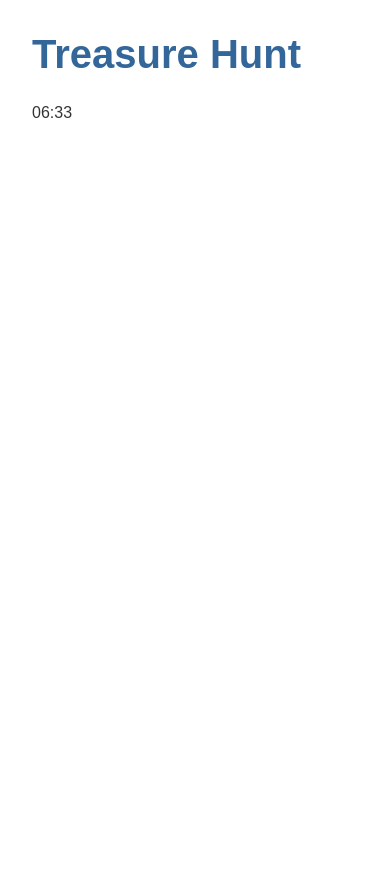
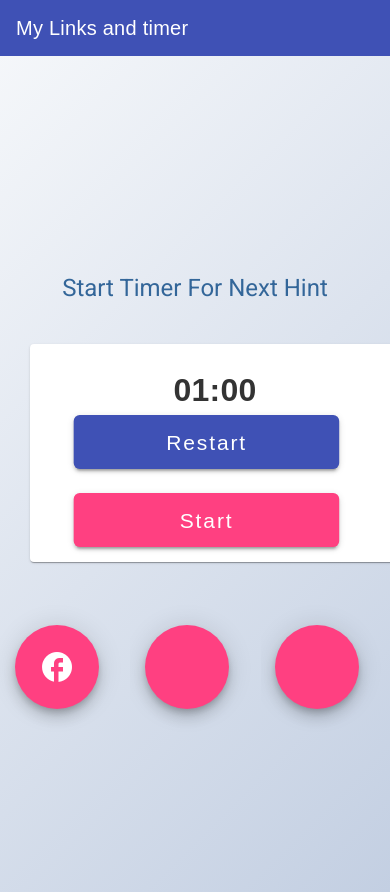
Before and after one commit to A4nold/TresureHunt, an Angular app: page / in a window 390 px wide. Before the commit the page ends 844 px from the top, so only its background shows below. Built offline with nearby package versions, Linux system fonts and the light colour scheme.

Commit message:
final draft maybe

```diff
--- a/angular.json
+++ b/angular.json
@@ -32,6 +32,7 @@
               }
             ],
             "styles": [
+              "@angular/material/prebuilt-themes/rose-red.css",
               "src/styles.scss"
             ],
             "scripts": [],
@@ -96,6 +97,7 @@
               }
             ],
             "styles": [
+              "@angular/material/prebuilt-themes/rose-red.css",
               "src/styles.scss"
             ],
             "scripts": []
--- a/package.json
+++ b/package.json
@@ -12,15 +12,18 @@
   "private": true,
   "dependencies": {
     "@angular/animations": "^19.0.0",
+    "@angular/cdk": "^19.0.1",
     "@angular/common": "^19.0.0",
     "@angular/compiler": "^19.0.0",
     "@angular/core": "^19.0.0",
     "@angular/forms": "^19.0.0",
+    "@angular/material": "^19.0.1",
     "@angular/platform-browser": "^19.0.0",
     "@angular/platform-browser-dynamic": "^19.0.0",
     "@angular/platform-server": "^19.0.0",
     "@angular/router": "^19.0.0",
     "@angular/ssr": "^19.0.1",
+    "eventemitter3": "^2.0.3",
     "express": "^4.18.2",
     "rxjs": "~7.8.0",
     "tslib": "^2.3.0",
--- a/src/app/app.config.ts
+++ b/src/app/app.config.ts
@@ -3,7 +3,8 @@ import { provideRouter } from '@angular/router';
 
 import { routes } from './app.routes';
 import { provideClientHydration, withEventReplay } from '@angular/platform-browser';
+import { provideAnimationsAsync } from '@angular/platform-browser/animations/async';
 
 export const appConfig: ApplicationConfig = {
-  providers: [provideZoneChangeDetection({ eventCoalescing: true }), provideRouter(routes), provideClientHydration(withEventReplay())]
+  providers: [provideZoneChangeDetection({ eventCoalescing: true }), provideRouter(routes), provideClientHydration(withEventReplay()), provideAnimationsAsync()]
 };
--- a/src/app/count-down/count-down.component.html
+++ b/src/app/count-down/count-down.component.html
@@ -1,3 +1,55 @@
-<p>
-    {{ timeRemaining$ | async | date:'mm:ss' }}
-</p>
+<div class="container">
+    <mat-toolbar color="primary" class="header">
+        <span>My Links and timer</span>
+    </mat-toolbar>
+
+    <div class="content">
+        <h1>Start Timer For Next Hint</h1>
+        <div class="row timer-section">
+            <div class="col-md-12 mat-elevation-2">
+                <mat-card>
+                    <mat-card-content>
+                        <div class="digital-clock">
+                            <span>{{formatTime(seconds)}}</span>
+                        </div>
+                    </mat-card-content>
+                    <mat-card-actions class="timer-actions">
+                        <button mat-raised-button color="primary" (click)="toggleTimer()">
+                            {{timerRunning ? 'Pause':'Restart'}}
+                        </button>
+
+                        <button mat-raised-button color="accent" (click)="resetTimer()">Start</button>
+                    </mat-card-actions>
+                </mat-card>
+            </div>
+
+            <div class="col-md-12 mat-elevation-2 hint-section" *ngIf="showHint">
+                <mat-card>
+                    <mat-card-content>
+                        <p>{{displayHints(this.counter)}}</p>
+                    </mat-card-content>
+                </mat-card>
+            </div>
+        </div>
+
+        <div class="link-grid">
+            <mat-grid-list cols="3" rowHeight="1:1">
+                <mat-grid-tile>
+                  <button mat-fab color="accent" (click)="openLink('github')">
+                    <mat-icon>facebook</mat-icon>
+                  </button>
+                </mat-grid-tile>
+                <mat-grid-tile>
+                  <button mat-fab color="accent" (click)="openLink('linkedin')">
+                    <mat-icon>twitter</mat-icon>
+                  </button>
+                </mat-grid-tile>
+                <mat-grid-tile>
+                  <button mat-fab color="accent" (click)="openLink('email')">
+                    <mat-icon>dexscreener</mat-icon>
+                  </button>
+                </mat-grid-tile>
+              </mat-grid-list>
+        </div>
+    </div>
+</div>
--- a/src/app/count-down/count-down.component.scss
+++ b/src/app/count-down/count-down.component.scss
@@ -0,0 +1,126 @@
+
+.digital-clock{
+    display: flex;
+      justify-content: center;
+      align-items: center;
+      font-size: 3rem;
+      font-weight: bold;
+      margin: 20px 0;
+      color: #333;
+      text-align: center;
+      width: 100%;
+}
+
+button{
+    transform: scale(1.5);
+    transition: transform 0.3s ease;
+}
+button:hover {
+    transform: scale(1.7);
+  }
+h1{
+    margin: 20px;
+}
+
+.container {
+    height: 100vh;
+    display: flex;
+    flex-direction: column;
+  }
+
+  .header {
+    position: fixed;
+    top: 0;
+    left: 0;
+    right: 0;
+    z-index: 1000;
+  }
+
+  .content {
+    display: flex;
+      flex-direction: column;
+      flex-grow: 1;
+      justify-content: center;
+      align-items: center;
+      background: linear-gradient(135deg, #f5f7fa 0%, #c3cfe2 100%);
+      padding-top: 64px;
+      overflow-y: auto;
+  }
+
+  .timer-section {
+    width: 100%;
+      max-width: 600px; /* Reduced width for better centering */
+      margin: 0 auto;
+      padding: 20px;
+      display: flex;
+      flex-direction: column;
+      align-items: center;
+  }
+
+  .timer-section > div {
+    width: 100%; /* Ensure full width of the column */
+    display: flex;
+    justify-content: center;
+  }
+
+  mat-card {
+    width: 100%;
+    max-width: 500px; /* Optional: limit card width */
+  }
+
+  .timer-actions {
+    display: flex;
+    justify-content: center;
+    gap: 15px;
+    width: 100%;
+  }
+
+  .hint-section {
+    margin-top: 20px;
+    display: flex;
+    justify-content: center;
+    align-items: center;
+    width: 100%;
+  }
+
+  .hint-section > mat-card {
+    width: 100%;
+    max-width: 500px; /* Optional: limit card width */
+    text-align: center;
+  }
+
+  .link-grid {
+    max-width: 800px;
+    width: 100%;
+    padding: 20px;
+  }
+
+  @media (max-width: 600px) {
+    .digital-clock {
+        font-size: 2rem;
+      }
+
+      .timer-actions {
+        flex-direction: column;
+        align-items: center;
+        gap: 10px;
+      }
+
+      .timer-actions button {
+        width: 50%;
+        max-width: 300px;
+      }
+      mat-card {
+        width: 95%; /* Ensure cards are responsive on small screens */
+        max-width: none;
+      }
+    // .link-grid {
+    //   max-width: 100%;
+    // }
+    // button {
+    //   transform: scale(1.2);
+    // }
+    // button:hover {
+    //   transform: scale(1.3);
+    // }
+  }
--- a/src/app/count-down/count-down.component.ts
+++ b/src/app/count-down/count-down.component.ts
@@ -1,22 +1,115 @@
-import { Component, Input } from '@angular/core';
-import { map, timer, takeWhile } from 'rxjs';
+import { Component, Input, OnInit, Output, EventEmitter, output, OnDestroy  } from '@angular/core';
+import { CommonModule } from '@angular/common';
+import { MatCardModule } from '@angular/material/card'
+import { MatButtonModule } from '@angular/material/button'
+import { MatToolbarModule } from '@angular/material/toolbar';
+import { MatGridListModule } from '@angular/material/grid-list';
+import { MatIconModule } from '@angular/material/icon';
+import { HINTS } from './mock-hints';
 
-import { AsyncPipe, DatePipe } from '@angular/common';
 
 @Component({
     selector: 'count-down',
     standalone: true,
-    imports: [AsyncPipe, DatePipe],
+    imports: [MatCardModule, MatButtonModule, CommonModule, MatToolbarModule, MatGridListModule,
+      MatIconModule,],
     templateUrl: './count-down.component.html',
     styleUrls: ['./count-down.component.scss']
 })
-  export class CountDownComponent {
+  export class CountDownComponent implements OnInit, OnDestroy {
 
-    @Input() seconds = 400;
+    @Output() countdownFinished: EventEmitter<any> = new EventEmitter();
+    showHint = false;
+    hints = HINTS;
 
-    timeRemaining$ = timer(0, 1000).pipe(
-      map(n => (this.seconds - n) * 1000),
-      takeWhile(n => n >= 0),
-    );
+    constructor() {}
+
+    ngOnInit(): void {
+      this.showHint = false;
+      // this.startTimer();
+    }
+
+    counter:number = 0;
+    seconds:number = 60;
+    timer:any;
+    timerRunning:boolean = false;
+
+    startTimer(){
+      this.timer = setInterval(()=>{
+        this.seconds--;
+
+        if(this.seconds===0){
+          clearInterval(this.timer);
+          this.countdownFinished.emit(true);
+
+          this.showHint = !this.showHint;
+        }
+      }, 1000)
+    }
+
+    toggleTimer(){
+      if(this.timerRunning){
+        clearInterval(this.timer);
+      }else{
+        this.startTimer();
+      }
+      this.timerRunning = !this.timerRunning;
+    }
+
+    resetTimer(){
+      clearInterval(this.timer);
+      this.seconds=60;
+      this.timerRunning=true;
+      this.showHint=false;
+      this.counter++;
+
+      if(this.counter > 9){
+        this.counter = 0;
+      }
+
+      this.displayHints(this.counter);
+
+      this.startTimer();
+    }
+
+    ngOnDestroy() {
+      // Clear interval to prevent memory leaks
+      if (this.timer) {
+        clearInterval(this.timer);
+      }
+    }
+
+
+    displayHints(index:number):string{
+      return this.hints[index - 1].hint || 'No more hints available';
+    }
+
+    formatTime(seconds:number):string{
+      const minutes:number = Math.floor(seconds/60);
+      const remainingSeconds:number = seconds%60;
+
+      const formattedMinutes:string = this.padNumber(minutes);
+      const formattedSeconds:string = this.padNumber(remainingSeconds);
+
+      return `${formattedMinutes}:${formattedSeconds}`;
+    }
+
+    private padNumber(number:number):string{
+      return number < 10 ? `0${number}`:`${number}`
+    }
+
+    openLink(type: string) {
+      switch(type) {
+        case 'github':
+          window.open('https://github.com', '_blank');
+          break;
+        case 'linkedin':
+          window.open('https://linkedin.com', '_blank');
+          break;
+        case 'email':
+          window.location.href = 'mailto:your-email@example.com';
+          break;
+      }
+    }
 
   }
--- /dev/null
+++ b/src/app/count-down/hints-interface.ts
@@ -0,0 +1,4 @@
+export interface Hints{
+    id: number;
+    hint: string;
+}
--- /dev/null
+++ b/src/app/count-down/mock-hints.ts
@@ -0,0 +1,14 @@
+import { Hints } from "./hints-interface"
+
+export const HINTS: Hints[] = [
+    {id: 1, hint:'your first hint would be displayed here, hit start for next hint'},
+    {id: 2, hint:'Hints 2'},
+    {id: 3, hint:'Hints 3'},
+    {id: 4, hint:'Hints 4'},
+    {id: 5, hint:'Hints 5'},
+    {id: 6, hint:'Hints 6'},
+    {id: 7, hint:'Hints 7'},
+    {id: 8, hint:'Hints 8'},
+    {id: 9, hint:'Hints 9'},
+    {id: 10, hint:'Hints 10'},
+]
--- a/src/index.html
+++ b/src/index.html
@@ -6,8 +6,10 @@
   <base href="/">
   <meta name="viewport" content="width=device-width, initial-scale=1">
   <link rel="icon" type="image/x-icon" href="favicon.ico">
+  <link href="https://fonts.googleapis.com/css2?family=Roboto:wght@300;400;500&display=swap" rel="stylesheet">
+  <link href="https://fonts.googleapis.com/icon?family=Material+Icons" rel="stylesheet">
 </head>
-<body>
+<body class="mat-typography">
   <app-root></app-root>
 </body>
 </html>
--- a/src/styles.scss
+++ b/src/styles.scss
@@ -1,4 +1,6 @@
 /* Application-wide Styles */
+@import '@angular/material/prebuilt-themes/indigo-pink.css';
+
 h1 {
     color: #369;
     font-family: Arial, Helvetica, sans-serif;
@@ -19,7 +21,7 @@ h1 {
   button {
     background-color: #eee;
     border: none;
-    border-radius: 4px;
+    border-radius: none;
     cursor: pointer;
     color: black;
     font-size: 1.2rem;
@@ -42,3 +44,5 @@ h1 {
   * {
     font-family: Arial, Helvetica, sans-serif;
   }
+html, body { height: 100%; }
+body { margin: 0; font-family: Roboto, "Helvetica Neue", sans-serif; }
```
Also changed, not shown: src/app/count-down/theme.scss (added), 1 other file (tests, documents, lock files or other folders).
